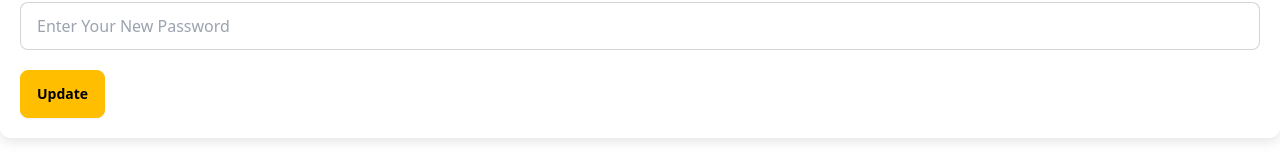
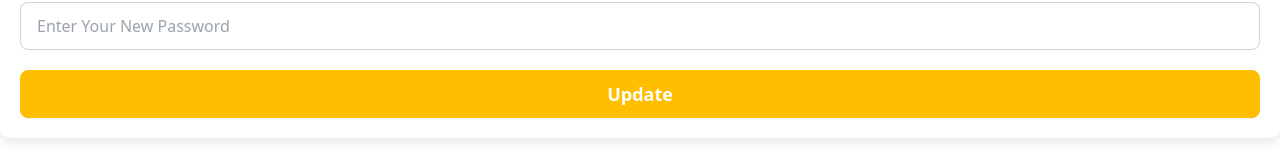
Before and after one commit to Hasankhan170/React-With-Firebase, a React (Vite) app: page /Profile in a window 1280 px wide. Shown: the part 527-695 px from the top of the page. Built offline with nearby package versions, Linux system fonts and the light colour scheme; no server answers; the database is empty; sample sign-in values are in the browser's storage.

Commit message:
some problem is coming

```diff
--- a/src/pages/Profile.jsx
+++ b/src/pages/Profile.jsx
@@ -76,12 +76,14 @@ function Profile() {
   const passwordUpdate = async (data)=>{
     const {oldPassword,newPassword} = data;
 
+
     const user = auth.currentUser
     if(user){
       const  credential = EmailAuthProvider.credential(
         user.email,
         oldPassword
       )
+      setLoading(true)
 
       try {
          // Re-authenticate the user
@@ -93,6 +95,8 @@ function Profile() {
       } catch (error) {
         console.log(error);
         alert("please enter your correct password");
+      }finally{
+        setLoading(false)
       }
     }else{
       console.log("User not signed in");
@@ -160,12 +164,9 @@ function Profile() {
           />
           {errors.newPassword && <p className="text-red-500 mb-5">{errors.newPassword.message}</p>}
 
-          <button
-            type="submit"
-            className="btn btn-warning"
-          >
-            Update
-          </button>
+          {
+           loading ? <button className="btn btn-warning w-full text-lg text-white"><span className="loading loading-dots loading-lg text-center"></span></button> : <button className="btn btn-warning w-full text-lg text-white">Update</button>
+        }
         </form>
     </div>
     </>
```
